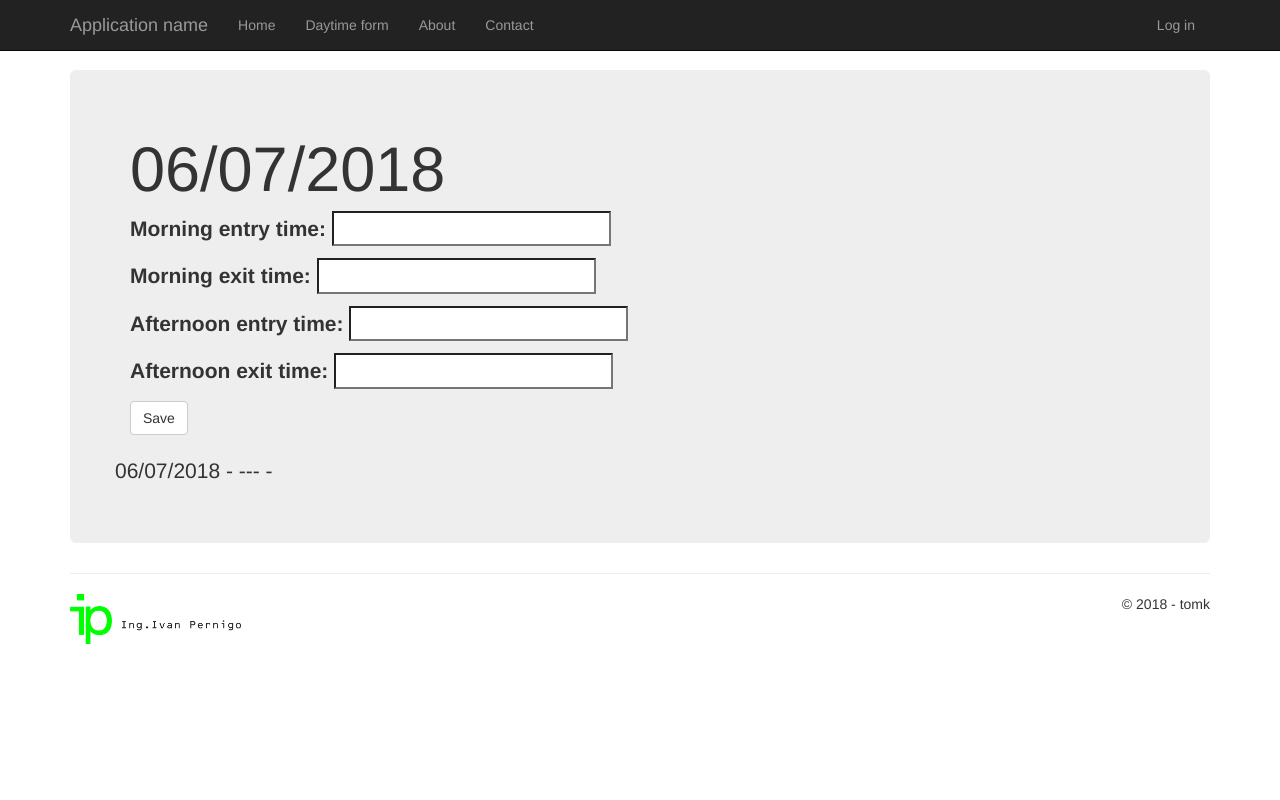
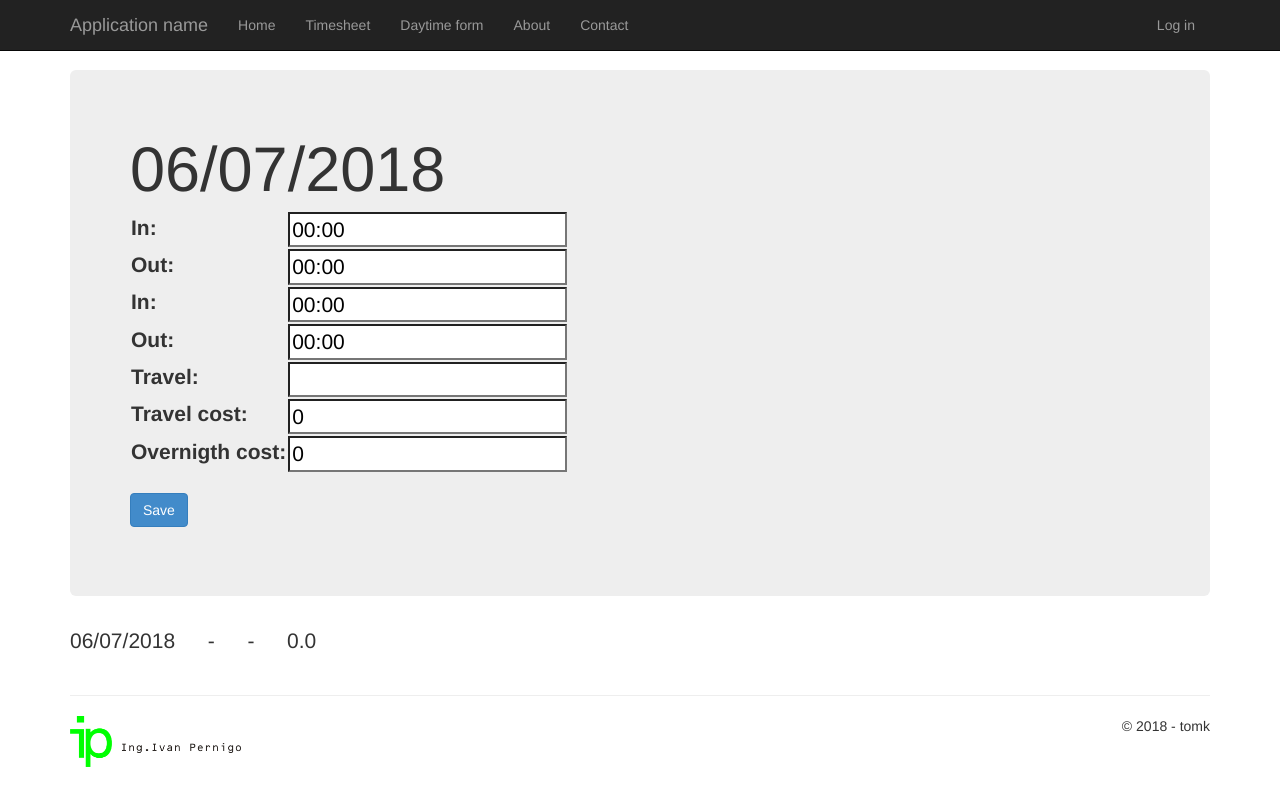
Before and after one commit to tomk-vr/TTT, a Django app: page /dtform in a window 1280 px wide. Run offline with Django 3.2, Linux system fonts and the light colour scheme; data that the repository does not hold is empty; some libraries are stand-ins or nearby versions.

Commit message:
develop basic functionality for django app: daytime insert, timesheet month view. Adjust VS prj in order to debug it

```diff
--- a/TTTWeb/TTTWeb/urls.py
+++ b/TTTWeb/TTTWeb/urls.py
@@ -17,6 +17,7 @@
     # Examples:
     url(r'^$', app.views.home, name='home'),
     url(r'^dtform$', app.views.dtform, name='dtform'),
+    url(r'^timesheet$', app.views.timesheet, name='timesheet'),
     url(r'^contact$', app.views.contact, name='contact'),
     url(r'^about', app.views.about, name='about'),
     url(r'^login/$',
--- /dev/null
+++ b/TTTWeb/app/MonthYearWidget.py
@@ -0,0 +1,87 @@
+import datetime
+import re
+from six import string_types
+
+from django.forms.widgets import Widget, Select
+from django.utils.dates import MONTHS
+from django.utils.safestring import mark_safe
+
+__all__ = ('MonthYearWidget',)
+
+RE_DATE = re.compile(r'(\d{4})-(\d\d?)-(\d\d?)$')
+
+
+class MonthYearWidget(Widget):
+    """
+    A Widget that splits date input into two <select> boxes for month and year,
+    with 'day' defaulting to the first of the month.
+
+    Based on SelectDateWidget, in
+
+    django/trunk/django/forms/extras/widgets.py
+
+
+    """
+    none_value = (0, '---')
+    month_field = '%s_month'
+    year_field = '%s_year'
+
+    def __init__(self, attrs=None, years=None, required=True):
+        # years is an optional list/tuple of years to use in the "year" select box.
+        self.attrs = attrs or {}
+        self.required = required
+        if years:
+            self.years = years
+        else:
+            this_year = datetime.date.today().year
+            self.years = range(this_year, this_year+10)
+
+    def render(self, name, value, attrs=None):
+        try:
+            year_val, month_val = value.year, value.month
+        except AttributeError:
+            year_val = month_val = None
+            if isinstance(value, string_types):
+                match = RE_DATE.match(value)
+                if match:
+                    year_val, month_val, day_val = [int(v) for v in match.groups()]
+
+        output = []
+
+        if 'id' in self.attrs:
+            id_ = self.attrs['id']
+        else:
+            id_ = 'id_%s' % name
+
+        month_choices = list(MONTHS.items())
+        if not (self.required and value):
+            month_choices.append(self.none_value)
+        month_choices.sort()
+        #local_attrs = self.build_attrs(id=self.month_field % id_)
+        local_attrs = self.build_attrs(base_attrs=self.attrs)
+        s = Select(choices=month_choices)
+        select_html = s.render(self.month_field % name, month_val, local_attrs)
+        output.append(select_html)
+
+        year_choices = [(i, i) for i in self.years]
+        if not (self.required and value):
+            year_choices.insert(0, self.none_value)
+        local_attrs['id'] = self.year_field % id_
+        s = Select(choices=year_choices)
+        select_html = s.render(self.year_field % name, year_val, local_attrs)
+        output.append(select_html)
+
+        return mark_safe(u'\n'.join(output))
+
+    def id_for_label(self, id_):
+        return '%s_month' % id_
+    id_for_label = classmethod(id_for_label)
+
+    def value_from_datadict(self, data, files, name):
+        y = data.get(self.year_field % name)
+        m = data.get(self.month_field % name)
+        if y == m == "0":
+            return None
+        if y and m:
+            return '%s-%s-%s' % (y, m, 1)
+        return data.get(name, None)
--- a/TTTWeb/app/forms.py
+++ b/TTTWeb/app/forms.py
@@ -6,6 +6,8 @@
 from django.contrib.auth.forms import AuthenticationForm
 from django.utils.translation import ugettext_lazy as _
 from .models import DayTime
+import datetime
+from .MonthYearWidget import MonthYearWidget
 
 class BootstrapAuthenticationForm(AuthenticationForm):
     """Authentication form which uses boostrap CSS."""
@@ -22,4 +24,16 @@
 
     class Meta:
         model = DayTime
-        fields = ('inM', 'outM', 'inA', 'outA')
+        fields = ('inM', 'outM', 'inA', 'outA', 'travel', 'travel_cost', 'overnigth_cost')
+        widgets = {
+            'inM': forms.TimeInput(attrs={'class': 'inM'}, format='%H:%M'),
+            'outM': forms.TimeInput(attrs={'class': 'outM'}, format='%H:%M'),
+            'inA': forms.TimeInput(attrs={'class': 'inA'}, format='%H:%M'),
+            'outA': forms.TimeInput(attrs={'class': 'outA'}, format='%H:%M'),
+        }
+
+class PostDate(forms.Form):
+    date = forms.DateField(
+        required=False,
+        widget=MonthYearWidget(years=range(2017,2035))
+    )
--- a/TTTWeb/app/models.py
+++ b/TTTWeb/app/models.py
@@ -4,19 +4,40 @@
 
 from django.db import models
 import datetime
+import math
 
 class DayTime(models.Model):
     """A day time object for use in the application views and repository."""
-    day = models.DateField('date time', default=datetime.date.today)
+    day = models.DateField('date time', default=datetime.date.today, primary_key=True)
     totH = models.FloatField('day tot hour presence', default=0.0)
     offH = models.FloatField('day tot hour off', default=0.0)
-    travel = models.CharField(max_length=50)
-    travel_cost = models.IntegerField('business travel cost', default=0)
-    overnigth_cost = models.IntegerField('business travel overnigth cost', default=0)
-    inM = models.TimeField('morning entry time')
-    outM = models.TimeField('morning exit time')
-    inA = models.TimeField('afternoon entry time')
-    outA = models.TimeField('afternoon exit time')
+    travel = models.CharField(max_length=50, blank=True)
+    travel_cost = models.IntegerField('travel cost', default=0)
+    overnigth_cost = models.IntegerField('overnigth cost', default=0)
+    inM = models.TimeField('in:', default='00:00')
+    outM = models.TimeField('out:', default='00:00')
+    inA = models.TimeField('in:', default='00:00')
+    outA = models.TimeField('out:', default='00:00')
+
+    def calc_totH(self):
+        """Calculates the day total hour presence."""
+        now = datetime.datetime.now()
+        hday = 0
+        if self.outM.hour > 0 :
+            inM = now.replace(hour=self.inM.hour, minute=self.inM.minute, second=0)
+            outM = now.replace(hour=self.outM.hour, minute=self.outM.minute, second=0)
+            span = outM - inM
+            hday += span.total_seconds()
+        if self.outA.hour > 0 :
+            inA = now.replace(hour=self.inA.hour, minute=self.inA.minute, second=0)
+            outA = now.replace(hour=self.outA.hour, minute=self.outA.minute, second=0)
+            span = outA - inA
+            hday += span.total_seconds()
+
+        hh = hday/3600
+        hm = math.floor(round(hh*4, 1))/4
+        self.totH = hm
+        return hm
 
     def total_hours(self):
         """Calculates the month total hour presence."""
@@ -33,3 +54,6 @@
     def total_overCost(self):
         """Calculates the total overnight cost."""
         return self.choice_set.aggregate(Sum('overnigth_cost'))['totOverCost']
+
+    def __str__(self):
+        return self.day.strftime("%d/%m/%Y") + ' - ' + str(self.totH) + ' h'
--- a/TTTWeb/app/templates/app/dtform.html
+++ b/TTTWeb/app/templates/app/dtform.html
@@ -4,12 +4,16 @@
 
 <div class="jumbotron">
     <h1>{{day}}</h1>
-    <form method="POST" class="post-form">{% csrf_token %}
-        {{ model.as_p }}
-        <button type="submit" class="save btn btn-default">Save</button>
+    <form method="POST">
+        {% csrf_token %}
+        <table class="lead">{{ form.as_table }}</table>
+        <button type="submit" class="btn btn-primary btn-large">Save</button>
     </form>
+</div>
+
+<p class="lead">{{day}} &emsp; {{daytime.inM|date:"H:i"}} - {{daytime.outM|date:"H:i"}} &emsp; {{daytime.inA|date:"H:i"}} - {{daytime.outA|date:"H:i"}} &emsp; {{daytime.totH}}</p>
+
 <div class="row">
-        <p>{{day}}  {{model.inm}} - {{model.outm}} --- {{model.ina}} - {{model.outa}}</p>
     <!--div class="col-md-4">
         <h2>In</h2>
         <label class="lead">Input entry time:</label>
@@ -23,6 +27,6 @@
         <p><a href="https://www.djangoproject.com/" class="btn btn-primary btn-large">Save</a></p>
     </div-->
 </div>
-</div>
+
 
 {% endblock %}
--- a/TTTWeb/app/templates/app/layout.html
+++ b/TTTWeb/app/templates/app/layout.html
@@ -25,6 +25,7 @@
             <div class="navbar-collapse collapse">
                 <ul class="nav navbar-nav">
                     <li><a href="{% url 'home' %}">Home</a></li>
+                    <li><a href="{% url 'timesheet' %}">Timesheet</a></li>
                     <li><a href="{% url 'dtform' %}">Daytime form</a></li>
                     <li><a href="{% url 'about' %}">About</a></li>
                     <li><a href="{% url 'contact' %}">Contact</a></li>
--- a/TTTWeb/app/views.py
+++ b/TTTWeb/app/views.py
@@ -5,8 +5,10 @@
 from django.shortcuts import render
 from django.http import HttpRequest
 from django.template import RequestContext
-from datetime import datetime
-from .forms import PostDayTime
+import datetime
+from .forms import PostDayTime, PostDate
+from .models import DayTime
+import calendar
 
 def home(request):
     """Renders the home page."""
@@ -16,7 +18,7 @@
         'app/index.html',
         {
             'title':'Home Page',
-            'year':datetime.now().year,
+            'year':datetime.datetime.now().year,
         }
     )
 
@@ -29,7 +31,7 @@
         {
             'title':'Contact',
             'message':'Your contact page.',
-            'year':datetime.now().year,
+            'year':datetime.datetime.now().year,
         }
     )
 
@@ -42,31 +44,61 @@
         {
             'title':'About',
             'message':'Your application description page.',
-            'year':datetime.now().year,
+            'year':datetime.datetime.now().year,
         }
     )
 
 def dtform(request):
     """Renders the day time form page."""
     assert isinstance(request, HttpRequest)
+    qs = DayTime.objects.filter(day=datetime.datetime.now().strftime("%Y-%m-%d"))
+    if qs.count() > 0:
+        dt = qs[0]
+    else:
+        dt = DayTime()
 
     if request.method == "POST":
-        model = PostDayTime(request.POST)
-        if model.is_valid():
+        form = PostDayTime(request.POST, instance=dt)
+        if form.is_valid():
             post = form.save(commit=False)
+            post.totH = post.calc_totH()
             post.save()
-            return redirect('post_detail', pk=post.pk)
     else:
-        model = PostDayTime()
+        form = PostDayTime(instance=dt)
 
     return render(
         request,
         'app/dtform.html',
         {
             'title':'Day time form',
-            'year':datetime.now().year,
-            'now':datetime.now().strftime("%H:%M"),
-            'day':datetime.now().strftime("%d/%m/%Y"),
-            'model': model,
+            'year':datetime.datetime.now().year,
+            'day':datetime.datetime.now().strftime("%d/%m/%Y"),
+            'form':form,
+            'daytime':dt
         }
     )
+
+def timesheet(request):
+    """Renders the timesheet page."""
+    assert isinstance(request, HttpRequest)
+    if request.method == "POST":
+        form = PostDate(request.POST)
+        if form.is_valid():
+            date = form.cleaned_data['date']
+            lday = calendar.monthrange(date.year, date.month)[1]
+            lastday = date.replace(day=lday)
+            qs = DayTime.objects.filter(day__gte=date).filter(day__lte=lastday)
+    else:
+        form = PostDate()
+        form.date = datetime.date.today()
+        qs = DayTime.objects.none()
+
+    return render(
+        request,
+        'app/timesheet.html',
+        {
+            'title':'Timesheet',
+            'form':form,
+            'queryset':qs,
+        }
+    )
```
Also changed, not shown: TTTWeb/app/templates/app/timesheet.html (added, +22 -0 lines), TTTWeb/app/migrations/0005_auto_20180627_1116.py (added), TTTWeb/db.sqlite3, 3 other files. Lines whose indentation alone changed are shown as unchanged.
